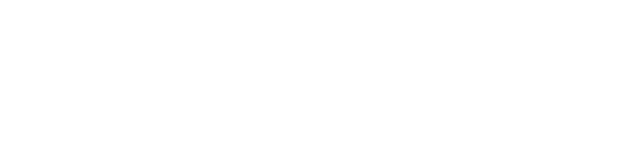
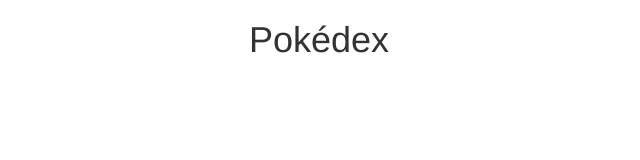
Before and after one commit to kumelkalen/pokedex, a plain HTML site: page index.html in a window 1280 px wide. Shown: the whole page, without its empty margins (321-961 px from the left). Drawn offline with nearby package versions, Linux system fonts and the light colour scheme.

Commit message:
Creamos una sección con nuestro primer row

```diff
--- a/index.html
+++ b/index.html
@@ -8,7 +8,14 @@
 	<link rel="stylesheet" href="assets/css/main.css">
 </head>
 <body>
+	<section class="container">
+		<div class="row">
+			<div class="col-md-12">
+				<h1 id="titulo" class="text-center">Pokédex</h1>
+			</div>
+		</div><!-- Cierre row -->
 
+	</section>
 	<script src="https://code.jquery.com/jquery-3.2.1.min.js" integrity="sha256-hwg4gsxgFZhOsEEamdOYGBf13FyQuiTwlAQgxVSNgt4=" crossorigin="anonymous"></script>
 	<script src="https://maxcdn.bootstrapcdn.com/bootstrap/3.3.7/js/bootstrap.min.js" integrity="sha384-Tc5IQib027qvyjSMfHjOMaLkfuWVxZxUPnCJA7l2mCWNIpG9mGCD8wGNIcPD7Txa" crossorigin="anonymous"></script>
 	<script src="assets/js/main.js"></script>
```
